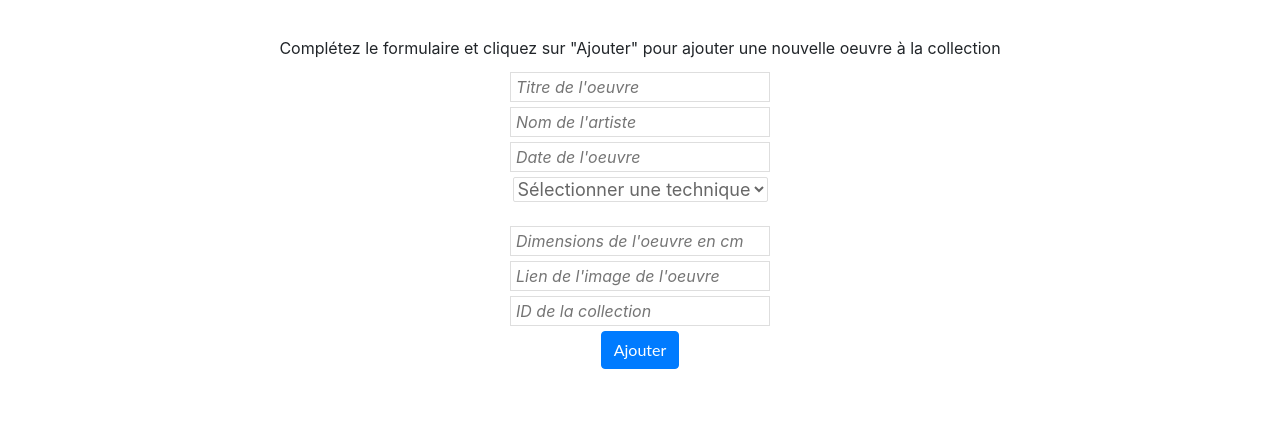
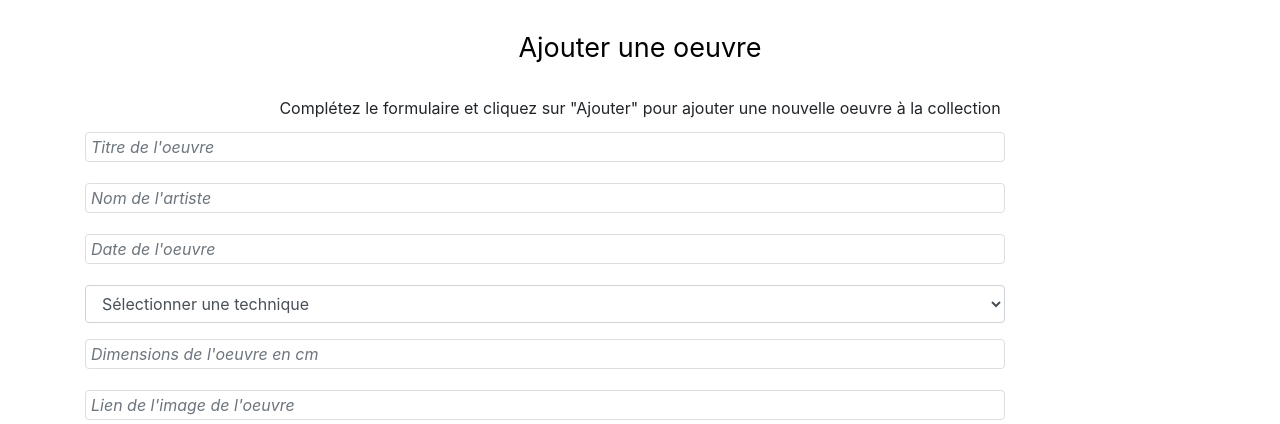
Before and after one commit to Chartes-TNAH/CollectArt, a Flask app: page /collection/1/edit-work in a window 1280 px wide. Shown: the part 163-587 px from the top of the page. Run offline with Flask 2, Linux system fonts and the light colour scheme; the visitor is signed in with stand-in values (Sample User, id 1); data comes from the database, SQL or seed files in the repository; some libraries are stand-ins or nearby versions; some web fonts are replaced; grey boxes are pictures that could not be loaded.

Commit message:
modification du formulaire

```diff
--- a/app/templates/pages/edit-work.html
+++ b/app/templates/pages/edit-work.html
@@ -6,31 +6,48 @@
 
 <div>
     <center>
+        <h2>Ajouter une oeuvre</h2>
         <p>Complétez le formulaire et cliquez sur "Ajouter" pour ajouter une nouvelle oeuvre à la collection</p>
     </center>
 </div>
-<form method="POST" action="{{url_for('edit_work', collection_id=collection.collection_id)}}" style="text-align: center">
-    <input type="text" name="title" placeholder="Titre de l'oeuvre"/>
-    <br/>
-    <input type="text" name="author" placeholder="Nom de l'artiste"/>
-    <br/>
-    <input type="text" name="date" placeholder="Date de l'oeuvre"/>
-    <br/>
-    <div>
-        <select name="medium">
+<form class="form" method="POST" action="{{url_for('edit_work', collection_id=collection.collection_id)}}" style="text-align: center">
+  <div class="form-group row">
+    <div class="col-sm-10">
+      <input type="text" class="form-control" name="title" placeholder="Titre de l'oeuvre"/>
+    </div>
+  </div>
+  <div class="form-group row">
+    <div class="col-sm-10">
+      <input type="text" class="form-control" name="author" placeholder="Nom de l'artiste"/>
+    </div>
+  </div>
+  <div class="form-group row">
+    <div class="col-sm-10">
+      <input type="text" class="form-control" name="date" placeholder="Date de l'oeuvre"/>
+    </div>
+  </div>
+  <div class="form-group row">
+    <div class="col-sm-10">
+      <select class="form-control" name="medium">
             <option value="all">Sélectionner une technique</option>
             {% for medium in mediums %}
             <option value="{{medium.label}}">{{medium.label}}</option>
             {% endfor %}
         </select>
     </div>
-    <br>
-    <input type="text" name="dimensions" placeholder="Dimensions de l'oeuvre en cm"/>
-    <br/>
-    <input type="text" name="image" placeholder="Lien de l'image de l'oeuvre"/>
-    <br/>
-    <input type="text" name="collection_id" placeholder="ID de la collection"/>
-    <br/>
+  </div>
+  <div class="form-group row">
+    <div class="col-sm-10">
+      <input type="text" class="form-control" name="dimensions" placeholder="Dimensions de l'oeuvre en cm"/>
+    </div>
+  </div>
+  <div class="form-group row">
+    <div class="col-sm-10">
+      <input type="text" class="form-control" name="image" placeholder="Lien de l'image de l'oeuvre"/>
+    </div>
+  </div>
+  <div>
     <button type="submit" class="btn btn-primary">Ajouter</button>
+  </div>
 </form>
 {% endblock %}
```
